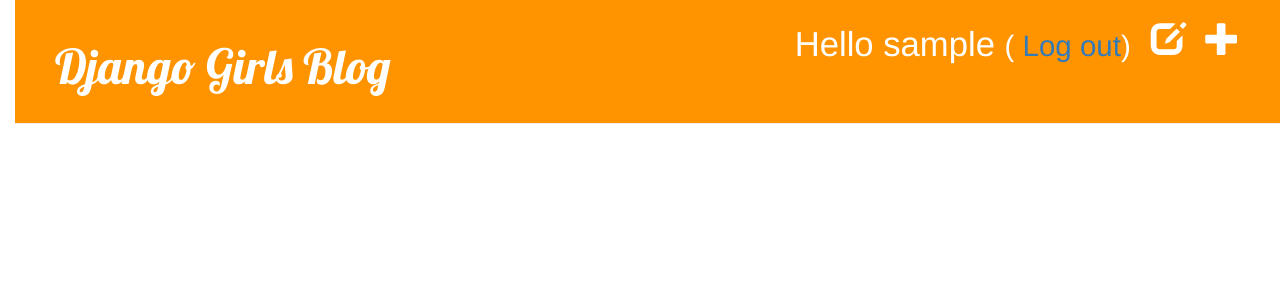
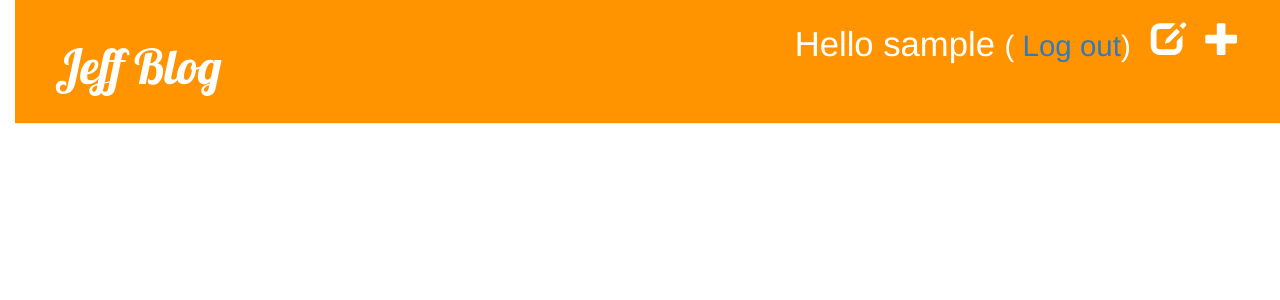
Before and after one commit to elducati/my-first-blog, a Django app: a page that uses blog/templates/blog/base.html in a window 1280 px wide. Shown: the top 300 px of the page. Run offline with Django 3.2, Linux system fonts and the light colour scheme; the visitor is signed in with stand-in values (Sample User, id 1); data that the repository does not hold is empty; some libraries are stand-ins or nearby versions.

Commit message:
edited the title

```diff
--- a/blog/templates/blog/base.html
+++ b/blog/templates/blog/base.html
@@ -30,7 +30,7 @@
 
         {% endif %}
         <h1>
-            <a href="/">Django Girls Blog</a>
+            <a href="/">Jeff Blog</a>
         </h1>
     </div>
     <div class="content container">
```
